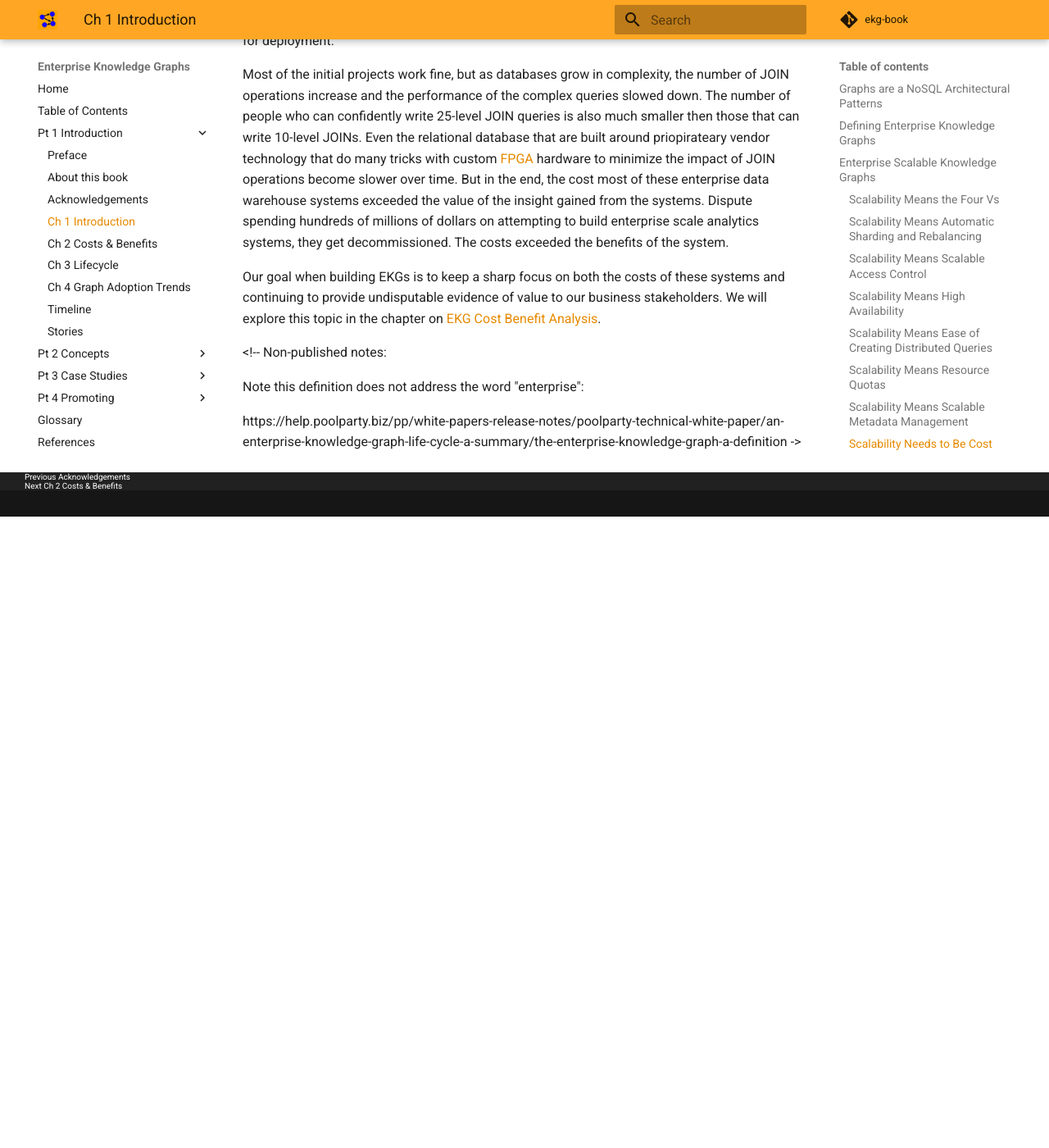
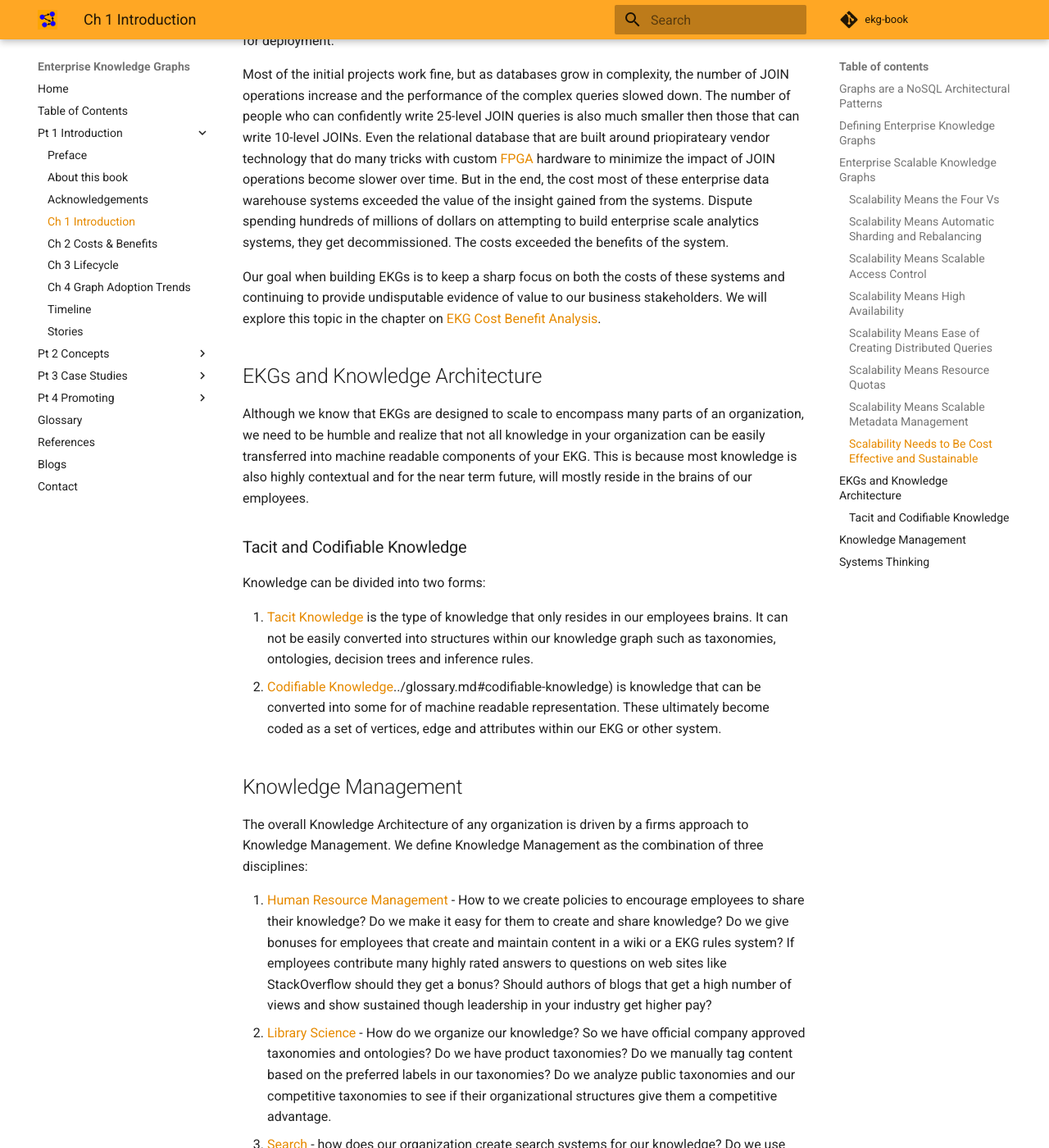
Before and after one commit to dmccreary/ekg-book, an MkDocs documentation site: the page built from docs/intro/introduction.md, in a window 1280 px wide and 1400 px high, scrolled down 6208 px. Shown: the whole window at 82% size. Built offline with MkDocs 1.6.1 and Material for MkDocs 9.7.7, drawn with Linux system fonts in a browser that asks for light colours; comment, search, counter and statistics services are not loaded; before the commit the page ends 6838 px from its top, so only the background shows below that; some of the changed text lies outside the part shown.

Commit message:
updated content

```diff
--- a/docs/intro/introduction.md
+++ b/docs/intro/introduction.md
@@ -92,10 +92,45 @@
 
 Our goal when building EKGs is to keep a sharp focus on both the costs of these systems and continuing to provide undisputable evidence of value to our business stakeholders.  We will explore this topic in the chapter on [EKG Cost Benefit Analysis](ekg-cost-benefit.md).
 
+## EKGs and Knowledge Architecture
+Although we know that EKGs are designed to scale to encompass many parts of an organization, we need to be humble and realize that not all knowledge in your organization can be easily transferred into machine readable components of your EKG.  This is because most knowledge is also highly contextual and for the near term future, will mostly reside in the brains of our employees.
+
+### Tacit and Codifiable Knowledge
+Knowledge can be divided into two forms:
+
+1. [Tacit Knowledge](../glossary.md#tacit-knowledge) is the type of knowledge that only resides in our employees brains.  It can not be easily converted into structures within our knowledge graph such as taxonomies, ontologies, decision trees and inference rules.
+2. [Codifiable Knowledge]()../glossary.md#codifiable-knowledge) is knowledge that can be converted into some for of machine readable representation.  These ultimately become coded as a set of vertices, edge and attributes within our EKG or other system.
+
+## Knowledge Management
+The overall Knowledge Architecture of any organization is driven by a firms approach to Knowledge Management.  We define Knowledge Management as the combination of three disciplines:
+
+1. [Human Resource Management](../glossary.md#human-resources) - How to we create policies to encourage employees to share their knowledge?  Do we make it easy for them to create and share knowledge?  Do we give bonuses for employees that create and maintain content in a wiki or a EKG rules system?  If employees contribute many highly rated answers to questions on web sites like StackOverflow should they get a bonus?  Should authors of blogs that get a high number of views and show sustained though leadership in your industry get higher pay?
+2. [Library Science](../glossary.md#library-science) - How do we organize our knowledge?  So we have official company approved taxonomies and ontologies?  Do we have product taxonomies?  Do we manually tag content based on the preferred labels in our taxonomies?  Do we analyze public taxonomies and our competitive taxonomies to see if their organizational structures give them a competitive advantage.
+3. [Search](../glossary.md#search) - how does our organization create search systems for our knowledge?  Do we use keyword only search or do we use our company taxonomies and ontologies to understand how alternate terms are used to connect to related concepts.  Do we use NLP and automatic document classification to associated documents with the right concepts, products and product managers?  Can product managers get automatic notification if a document, job posting or competitive product is added to the knowledge repository?
+
+You can see that the EKG we design must take our companies overall enterprise knowledge management strategies into account.  EKGs can reinforce classification and search strategies and by connecting content to our employees we can create metrics for creating bonuses for employees that contribute valuable knowledge.
+
+## Systems Thinking
+
+1. What other disciplines might impact how you design and grow your EKG?
+2. Is a narrow range of computer science skills enough to create a successful knowledge graph?
+3. How can you use your knowledge of the human brain to promote your EKG?  What are the limitations of using brain metaphors in this process?
+4. How do industry standards impact the way you represent knowledge in your organization?
+
 <!--
 Non-published notes:
 
-Note this definition does not address the word "enterprise":
+Other definitions of enterprise knowledge graph:
 
+Note the definition on this page does not address the word "enterprise":
 https://help.poolparty.biz/pp/white-papers-release-notes/poolparty-technical-white-paper/an-enterprise-knowledge-graph-life-cycle-a-summary/the-enterprise-knowledge-graph-a-definition
+
+Note that Pool Party draw from employees that have a strong semantic-web-centric knowledge base.
+
+
+https://enterprise-knowledge.com/what-is-an-enterprise-knowledge-graph-and-why-do-i-want-one/#:~:text=An%20enterprise%20knowledge%20graph%20is,by%20both%20humans%20and%20machines.
+
+An enterprise knowledge graph is a representation of an organization’s knowledge domain and artifacts that is understood by both humans and machines. It is a collection of references to your organization’s knowledge assets, content, and data that leverages a data model to describe the people, places, and things and how they are related.
+
+
 ->
```
Also changed, not shown: docs/intro/ekg-cost-benefit.md (+9 -0 lines).
